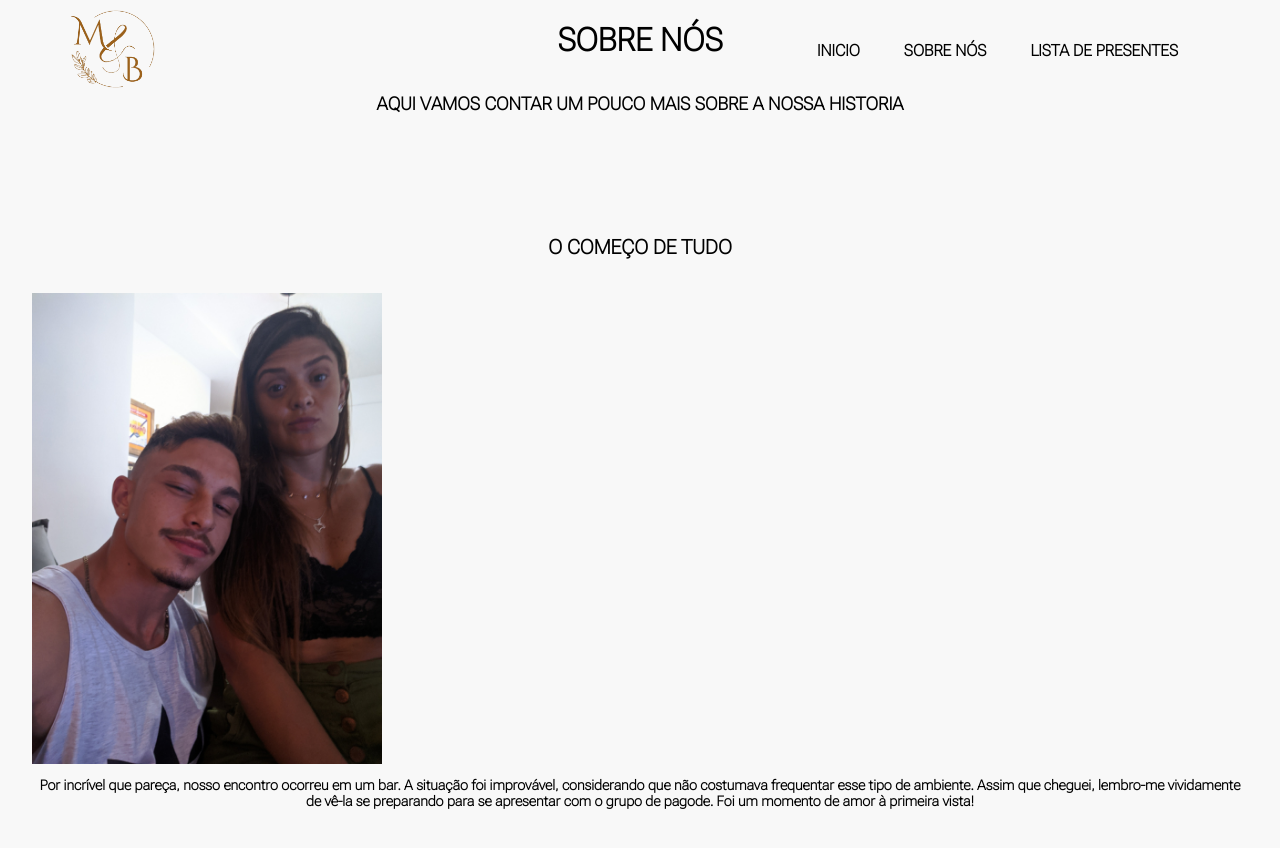
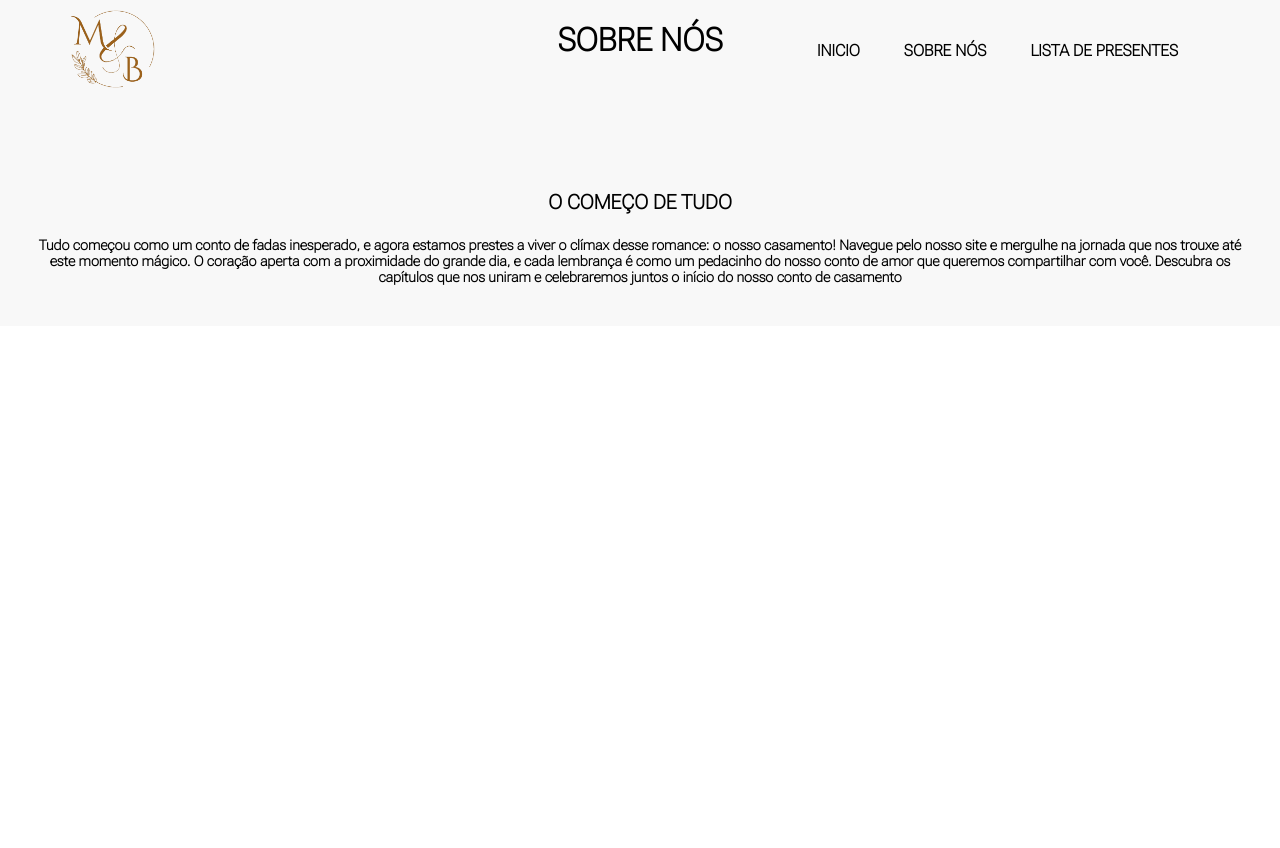
Before and after one commit to BMonassa/wedding-website, a React (Create React App) app: page /About in a window 1280 px wide. Shown: the top 848 px of the page. After the commit the page ends 800 px from the top, so only its background shows below. Built offline with nearby package versions, Linux system fonts and the light colour scheme.

Commit message:
Adjusting price

```diff
--- a/src/view/About/About.tsx
+++ b/src/view/About/About.tsx
@@ -2,7 +2,6 @@ import Margin from "../../components/Margin"
 import TextCo from "../../components/TextCo"
 import { Container, ContainerText, Holder, Image } from "./styles"
 
-import comeco from '../../assets/image/ImgAbout/comeco2.jpg'
 
 export default function About() {
   return (
@@ -11,12 +10,10 @@ export default function About() {
 
       <Holder>
         <TextCo title='SOBRE NÓS' />
-        <TextCo size={18} title='AQUI VAMOS CONTAR UM POUCO MAIS SOBRE A NOSSA HISTORIA' />
 
         <ContainerText>
-          <TextCo size={20} fontweight={1000} title='O COMEÇO DE TUDO' />
-          <Image src={comeco} />
-          <TextCo size={14} title='Por incrível que pareça, nosso encontro ocorreu em um bar. A situação foi improvável, considerando que não costumava frequentar esse tipo de ambiente. Assim que cheguei, lembro-me vividamente de vê-la se preparando para se apresentar com o grupo de pagode. Foi um momento de amor à primeira vista!'/>
+          <TextCo size={20} fontweight={600} title='O COMEÇO DE TUDO' />
+          <TextCo size={14} fontweight={600} title='Tudo começou como um conto de fadas inesperado, e agora estamos prestes a viver o clímax desse romance: o nosso casamento! Navegue pelo nosso site e mergulhe na jornada que nos trouxe até este momento mágico. O coração aperta com a proximidade do grande dia, e cada lembrança é como um pedacinho do nosso conto de amor que queremos compartilhar com você. Descubra os capítulos que nos uniram e celebraremos juntos o início do nosso conto de casamento'/>
         </ContainerText>
 
       </Holder>
--- a/src/view/FinalizePayment/FinalizePayment.tsx
+++ b/src/view/FinalizePayment/FinalizePayment.tsx
@@ -120,8 +120,6 @@ export default function FinalizePayment() {
         </Holder>
       ) : null
       }
-
-
     </Container>
 
 
```
